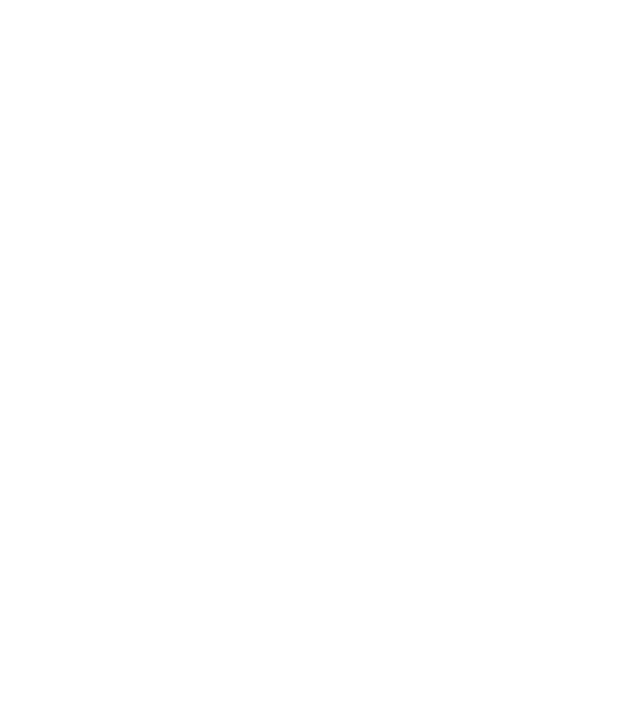
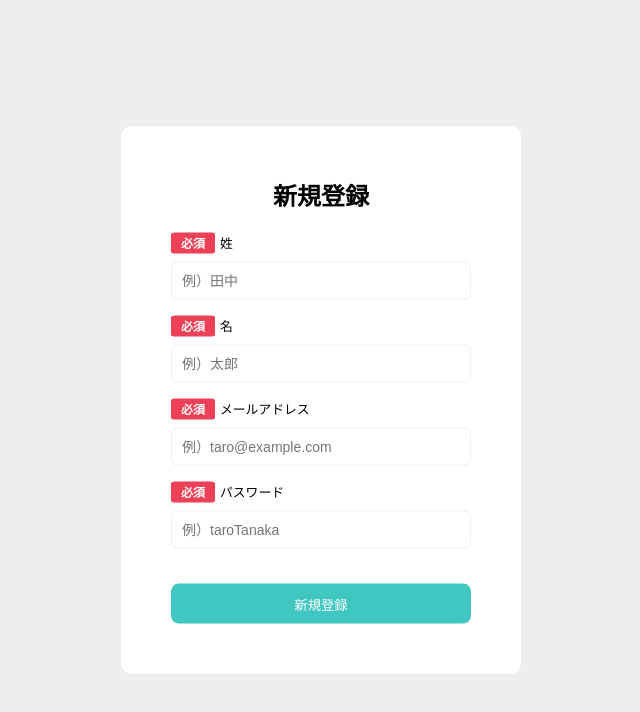
Before and after one commit to ssk9597/Login-Form, a Nuxt app in the folder frontend/: page /register in a window 1280 px wide. Shown: the top 712 px of the page, without its empty margins (319-959 px from the left). Built offline with nearby package versions, Linux system fonts and the light colour scheme.

Commit message:
HTMLとCSSを追加

```diff
--- a/frontend/package.json
+++ b/frontend/package.json
@@ -18,6 +18,8 @@
   },
   "devDependencies": {
     "@nuxt/types": "^2.15.5",
-    "@nuxt/typescript-build": "^2.1.0"
+    "@nuxt/typescript-build": "^2.1.0",
+    "node-sass": "^5.0.0",
+    "sass-loader": "^10.1.1"
   }
 }
--- a/frontend/pages/register/index.vue
+++ b/frontend/pages/register/index.vue
@@ -1,8 +1,108 @@
-<template></template>
+<template>
+  <div class="register-container">
+    <form class="register-wrapper">
+      <h2 class="register-title">新規登録</h2>
+      <label class="register-label">
+        <span class="register-label-check">必須</span>
+        <span class="register-label-name">姓</span>
+      </label>
+      <input class="register-input" type="text" placeholder="例）田中" />
+      <label class="register-label">
+        <span class="register-label-check">必須</span>
+        <span class="register-label-name">名</span>
+      </label>
+      <input class="register-input" type="text" placeholder="例）太郎" />
+      <label class="register-label">
+        <span class="register-label-check">必須</span>
+        <span class="register-label-name">メールアドレス</span>
+      </label>
+      <input class="register-input" type="email" placeholder="例）taro@example.com" />
+      <label class="register-label">
+        <span class="register-label-check">必須</span>
+        <span class="register-label-name">パスワード</span>
+      </label>
+      <input class="register-input" type="password" placeholder="例）taroTanaka" />
+      <button class="register-button">新規登録</button>
+    </form>
+  </div>
+</template>
 
 <script>
 export default {};
 </script>
 
-<style>
+<style lang="scss" scoped>
+.register {
+  &-container {
+    position: relative;
+    height: 100vh;
+    width: 100%;
+    background-color: #eeeeee;
+  }
+
+  &-wrapper {
+    position: absolute;
+    top: 50%;
+    right: 50%;
+    transform: translateX(50%) translateY(-50%);
+    max-width: 400px;
+    width: 100%;
+    background-color: #fff;
+    border-radius: 10px;
+    padding: 50px 50px;
+  }
+
+  &-title {
+    text-align: center;
+    padding-bottom: 20px;
+  }
+
+  &-label {
+    &-check {
+      background-color: #ee4056;
+      color: #fff;
+      padding: 3px 10px;
+      border-radius: 10%;
+      font-size: 0.75rem;
+      font-weight: 600;
+    }
+    &-name {
+      font-size: 0.8rem;
+      padding: 5px;
+    }
+  }
+
+  &-input {
+    box-sizing: border-box;
+    width: 100%;
+    padding: 10px;
+    margin-top: 10px;
+    margin-bottom: 15px;
+    font-size: 14px;
+    color: #303030;
+    border: solid 1px #eee;
+    border-radius: 6px;
+    outline: 0;
+    transition: 0.3s;
+  }
+
+  &-button {
+    margin-top: 20px;
+    width: 100%;
+    height: 40px;
+    color: #fff;
+    background: #40c7c1;
+    text-decoration: none;
+    border: none;
+    outline: none;
+    border-radius: 8px;
+    cursor: pointer;
+    appearance: none;
+    transition: 0.2s;
+
+    &:hover {
+      background: #78cec8;
+    }
+  }
+}
 </style>
```
Also changed, not shown: 1 other file (tests, documents, lock files or other folders).
